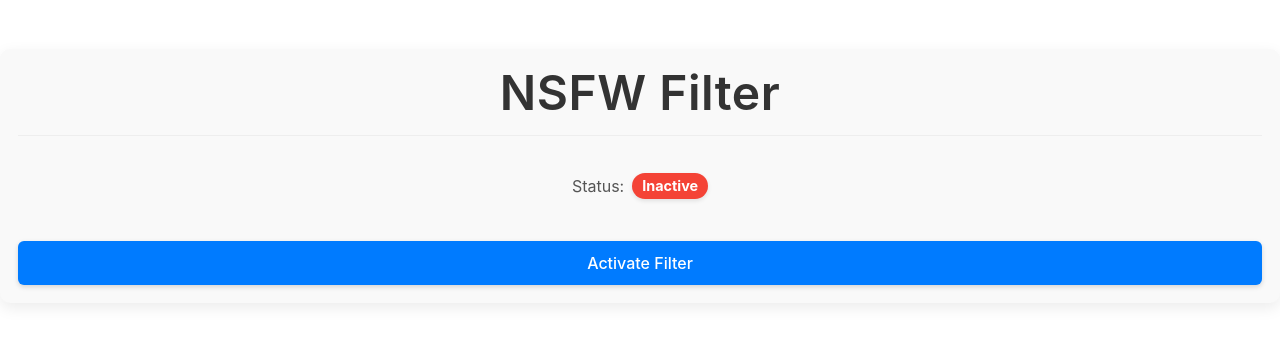
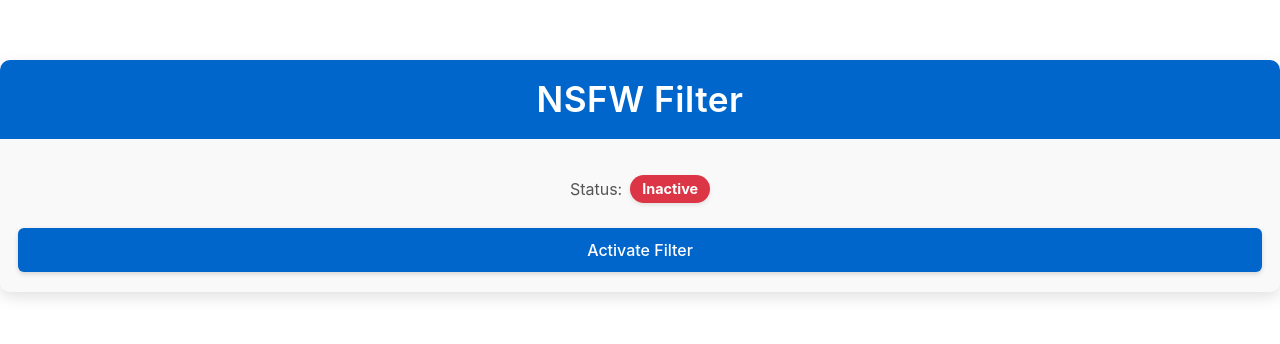
Before and after one commit to Domynis/NSFW_Filtering_Extension, a Vue app: page / in a window 1280 px wide. Shown: the part 224-568 px from the top of the page. Built offline with nearby package versions, Linux system fonts and the light colour scheme.

Commit message:
Add vibrant color scheme

```diff
--- a/src/components/Popup.vue
+++ b/src/components/Popup.vue
@@ -63,6 +63,7 @@ onMounted(syncState);
     <header class="popup-header">
       <h1>NSFW Filter</h1>
     </header>
+    <div class="content-area">
       <div class="status-section">
         <p class="status-text">
           Status:
@@ -78,35 +79,40 @@ onMounted(syncState);
         <span v-else>{{ isFilterActive ? 'Deactivate Filter' : 'Activate Filter' }}</span>
       </button>
     </div>
+  </div>
 </template>
 
 <style scoped>
 .popup-container {
   font-family: -apple-system, BlinkMacSystemFont, 'Segoe UI', Roboto, Helvetica, Arial, sans-serif;
-  padding: 18px;
+  padding: 0;
   min-width: 280px;
   text-align: center;
   background-color: #f9f9f9;
   color: #333;
   border-radius: 10px;
-  box-shadow: 0 5px 15px rgba(0, 0, 0, 0.08);
+  box-shadow: 0 5px 15px rgba(0, 0, 0, 0.12);
   display: flex;
   flex-direction: column;
+  overflow: hidden;
 }
 
 .popup-header {
-  padding-bottom: 15px;
-  margin-bottom: 20px;
-  border-bottom: 1px solid #eeeeee;
+  background-color: #0066CC;
+  padding: 20px 18px;
 }
 
 h1 {
-  font-size: 3em;
-  color: #333333;
+  font-size: 2.2em;
+  color: #ffffff;
   margin-top: 0;
   margin-bottom: 0;
   font-weight: 600;
   letter-spacing: 0.5px;
+}
+
+.content-area {
+  padding: 20px 18px;
 }
 
 .status-section {
@@ -124,12 +130,12 @@ h1 {
 
 .loading-text {
   font-style: italic;
-  color: #007bff;
+  color: #0066CC;
 }
 
 .status-indicator {
   font-weight: bold;
-  padding: 4px 10px;
+  padding: 5px 12px;
   border-radius: 16px;
   margin-left: 8px;
   font-size: 0.9em;
@@ -138,12 +144,12 @@ h1 {
 }
 
 .status-indicator.active {
-  background-color: #4CAF50;
+  background-color: #28a745;
   color: white;
 }
 
 .status-indicator.inactive {
-  background-color: #f44336;
+  background-color: #dc3545;
   color: white;
 }
 
@@ -172,11 +178,11 @@ h1 {
 }
 
 .toggle-button.inactive-button {
-  background-color: #007bff;
+  background-color: #0066CC;
 }
 
 .toggle-button.inactive-button:hover:not(:disabled) {
-  background-color: #0056b3;
+  background-color: #0052a3;
 }
 
 .toggle-button.active-button {
```
Lines whose indentation alone changed are shown as unchanged.
